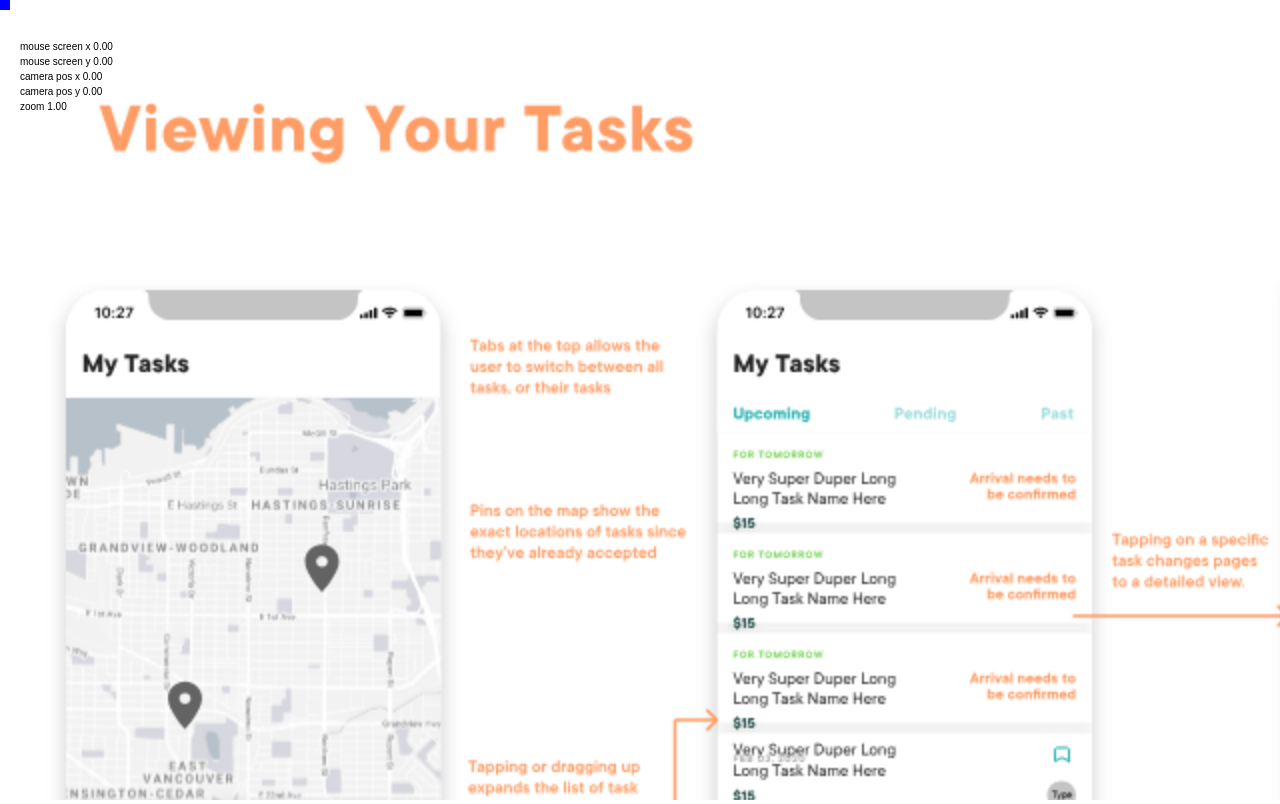
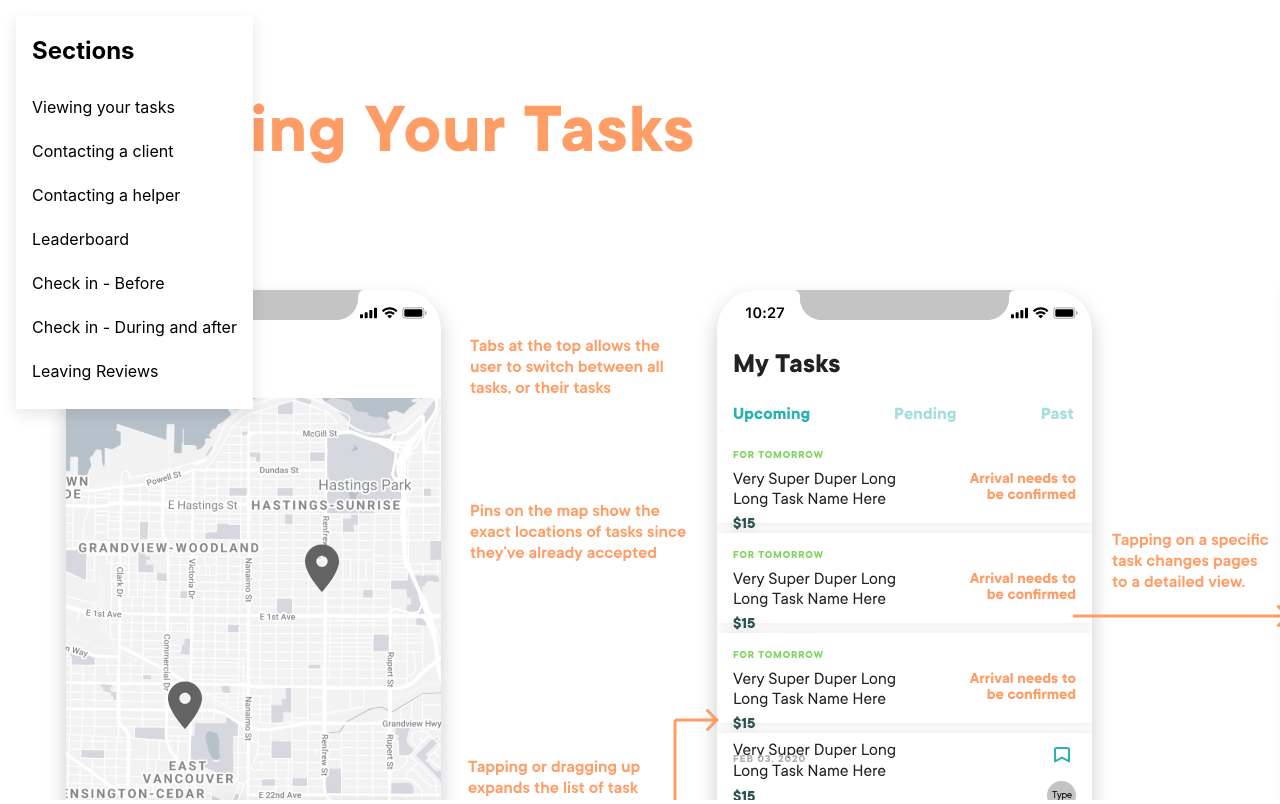
Before and after one commit to alvinleung/design-explorer, a React (Create React App) app: page / in a window 1280 px wide. Built offline with nearby package versions, Linux system fonts and the light colour scheme.

Commit message:
Implemented basic content navigation

```diff
--- a/src/components/designExplorer/DesignExplorer.css
+++ /dev/null
@@ -1,3 +0,0 @@
-.viewport-container {
-  cursor: hand;
-}
--- /dev/null
+++ b/src/components/designExplorer/DesignExplorer.scss
@@ -0,0 +1,11 @@
+.viewport-container {
+  cursor: hand;
+}
+
+.design-explorer-container {
+  position: relative;
+}
+
+h2 {
+  padding-left: 1rem;
+}
--- a/src/components/designExplorer/designExplorer.js
+++ b/src/components/designExplorer/designExplorer.js
@@ -1,7 +1,9 @@
-import React from "react";
+import React, { useCallback } from "react";
 import { useState, useEffect } from "react";
 import { PropTypes } from "prop-types";
 import Viewport from "./viewport";
+import SectionNavigation from "./sectionNavigation";
+import "./DesignExplorer.scss";
 
 // utility function for min-maxing
 function clamp(value, min, max) {
@@ -16,11 +18,33 @@ function DesignExplorer() {
     height: window.innerHeight,
   });
 
+  const [viewingSection, setCurrentViewingSection] = useState("");
+
   const imgList = [
     `${process.env.PUBLIC_URL}/img/8 Viewing your tasks.svg`,
     `${process.env.PUBLIC_URL}/img/9 Contacting a client.svg`,
     `${process.env.PUBLIC_URL}/img/10 Contacting a helper.svg`,
+    `${process.env.PUBLIC_URL}/img/11 Leaderboard.svg`,
+    `${process.env.PUBLIC_URL}/img/12 Check in - Before.svg`,
+    `${process.env.PUBLIC_URL}/img/13 Check in - During and after.svg`,
+    `${process.env.PUBLIC_URL}/img/14 Leaving Reviews.svg`,
   ];
+
+  const sectionNames = [
+    "Viewing your tasks",
+    "Contacting a client",
+    "Contacting a helper",
+    "Leaderboard",
+    "Check in - Before",
+    "Check in - During and after",
+    "Leaving Reviews",
+  ];
+  var sections = imgList.map((val, index) => {
+    return {
+      title: sectionNames[index],
+      src: val,
+    };
+  });
 
   function windowResizeHandler() {
     // refresh the window size
@@ -29,19 +53,34 @@ function DesignExplorer() {
       height: window.innerHeight,
     });
   }
+
+  function hashChangeHandler() {
+    setCurrentViewingSection(
+      decodeURIComponent(window.location.hash.split("#")[1])
+    );
+  }
   useEffect(() => {
     window.addEventListener("resize", windowResizeHandler);
+    window.addEventListener("hashchange", hashChangeHandler);
     return () => {
       window.removeEventListener("resize", windowResizeHandler);
+      window.removeEventListener("hashchange", hashChangeHandler);
     };
   }, []);
 
   return (
-    <Viewport
-      width={viewportSize.width}
-      height={viewportSize.height}
-      src={imgList}
-    />
+    <div className="design-explorer-container">
+      <SectionNavigation sections={sections} currentSection={viewingSection} />
+      <div className="viewport-container">
+        <Viewport
+          width={viewportSize.width}
+          height={viewportSize.height}
+          src={imgList}
+          sections={sections}
+          targetSection={viewingSection}
+        />
+      </div>
+    </div>
   );
 }
 
--- /dev/null
+++ b/src/components/designExplorer/sectionNavigation/SectionNavigation.js
@@ -0,0 +1,31 @@
+import React, { useState } from "react";
+import "./SectionNavigation.scss";
+import ToggleButton from "../toggleButton";
+
+function SectionNavigation(props) {
+  const [collapsed, setCollapsed] = useState(false);
+  return (
+    <div className="nav-container">
+      <h2>Sections</h2>
+      <ul className="nav-list">
+        {props.sections.map((item) => {
+          return (
+            <li>
+              <a
+                className={
+                  item.title === props.currentSection
+                    ? "nav-link nav-link--active"
+                    : "nav-link"
+                }
+                href={"#" + encodeURIComponent(item.title)}
+              >
+                {item.title}
+              </a>
+            </li>
+          );
+        })}
+      </ul>
+    </div>
+  );
+}
+export default SectionNavigation;
--- /dev/null
+++ b/src/components/designExplorer/sectionNavigation/SectionNavigation.scss
@@ -0,0 +1,31 @@
+.nav-container {
+  position: absolute;
+  left: 1rem;
+  top: 1rem;
+  padding: 0rem;
+
+  background-color: #fff;
+
+  box-shadow: 0 5px 15px rgba(0, 0, 0, 0.1);
+}
+.nav-list {
+  list-style: none;
+  padding-left: 0rem;
+  display: flex;
+  flex-direction: column;
+}
+
+.nav-link {
+  display: block;
+  padding: 0.75rem 1rem;
+  color: #000;
+  text-decoration: none;
+}
+
+.nav-link:hover {
+  background-color: #fffcf0;
+}
+
+.nav-link--active {
+  background-color: #ffca0f !important;
+}
--- /dev/null
+++ b/src/components/designExplorer/sectionNavigation/index.js
@@ -0,0 +1,2 @@
+import SectionNavigation from "./SectionNavigation.js";
+export default SectionNavigation;
--- /dev/null
+++ b/src/components/designExplorer/toggleButton/ToggleButton.js
@@ -0,0 +1,20 @@
+import React from "react";
+
+const TOGGLE_OFF = false;
+const TOGGLE_ON = true;
+
+function ToggleButton(props) {
+  const [toggleState, setToggleState] = React.useState(TOGGLE_ON);
+
+  function toggleClick() {
+    setToggleState(!toggleState);
+  }
+
+  return (
+    <div onClick={toggleClick}>
+      {toggleState ? props.onText : props.offText}
+    </div>
+  );
+}
+
+export default ToggleButton;
--- /dev/null
+++ b/src/components/designExplorer/toggleButton/index.js
@@ -0,0 +1,2 @@
+import ToggleButton from "./ToggleButton.js";
+export default ToggleButton;
--- a/src/components/designExplorer/viewport/Viewport.js
+++ b/src/components/designExplorer/viewport/Viewport.js
@@ -20,7 +20,7 @@ function Viewport(props) {
   // control zooming
   const ZOOM_SPEED_FACTOR = 0.02;
   const MAX_ZOOM = 1.5;
-  const MIN_ZOOM = 0.5;
+  const MIN_ZOOM = 0.2;
   const zoom = useRef(1);
 
   // control panning
@@ -32,6 +32,9 @@ function Viewport(props) {
   // the canvas element
   const [viewportPosition, setViewportPosition] = useState({ x: 0, y: 0 }); // the coordinate of the canvas element on page
   const canvasRef = useRef(null);
+
+  //sections
+  const viewportRendererRef = useRef(null);
 
   function mouseDownHandler(e) {
     // enter the moving state
@@ -93,8 +96,12 @@ function Viewport(props) {
 
     // Load the svg files
     let loadedImage = 0;
-    const imgList = props.src.map((imgUrl) => {
+    const imgList = props.sections.map((currentSection) => {
+      // section:
+      // - title:string
+      // - src:string
       const img = new Image();
+      const imgUrl = currentSection.src;
       img.src = imgUrl;
       img.addEventListener("load", () => {
         console.log("Viewport loaded image: " + imgUrl);
@@ -128,9 +135,21 @@ function Viewport(props) {
     };
     // begin the update cycle
     update();
+
+    viewportRendererRef.current = viewportRenderer;
   }, []); // no depency, make sure the code is only called once
 
-  // the only way that the canvas code can access these var :(
+  useEffect(() => {
+    //go to target section when the target section changes
+    // get target section image index
+    const targetSectionIndex = props.sections.findIndex(
+      (item) => item.title === props.targetSection
+    );
+    console.log("going to target section: " + props.targetSection);
+
+    // jump to that section
+    viewportRendererRef.current.pointCameraToImage(targetSectionIndex);
+  }, [props.targetSection]);
 
   return (
     <canvas
@@ -147,10 +166,16 @@ function Viewport(props) {
 
 // the component take in these props
 Viewport.propTypes = {
-  mousePosition: PropTypes.objectOf(PropTypes.number),
   width: PropTypes.number,
   height: PropTypes.number,
-  src: PropTypes.arrayOf(PropTypes.imgs),
+  targetSection: PropTypes.string,
+  sections: PropTypes.arrayOf(
+    PropTypes.shape({
+      title: PropTypes.string,
+      src: PropTypes.string,
+    })
+  ),
+  onZoom: PropTypes.func,
 };
 
 function clamp(value, min, max) {
--- a/src/components/designExplorer/viewport/ViewportRenderer.js
+++ b/src/components/designExplorer/viewport/ViewportRenderer.js
@@ -2,7 +2,7 @@
  * this componenet takes in the input controlling signal
  * from Viewport and render it on screen.
  */
-const DEBUG_MODE = true;
+const DEBUG_MODE = false;
 // global variables in this component
 let mousePosition = { x: 0, y: 0 };
 let zoom = 0;
@@ -26,6 +26,7 @@ let mouseDragBeginPosition = { x: 0, y: 0 };
 // IMAGE OPTIMISATION
 let imgList = [];
 let lowFidelityImges = [];
+const paddingBetweenImages = 0;
 
 // ref to the canvas
 let canvas,
@@ -49,6 +50,33 @@ function ViewportRenderer(_canvas) {
     update: function (mousePosition, zoom, dragging) {
       updateLogic(mousePosition, zoom, dragging);
       repaintCanvas(canvas, ctx, imgList, mousePosition, zoom);
+    },
+
+    pointCameraTo: function (cameraX, cameraY) {
+      currentCameraPos.x = cameraX;
+      currentCameraPos.y = cameraY;
+    },
+
+    pointCameraToImage: function (img) {
+      const imgIndex =
+        img instanceof HTMLImageElement ? imgList.indexOf(img) : img;
+
+      if (!imgList[imgIndex]) {
+        console.warn("Can't find img index " + img);
+        return;
+      }
+
+      // calculate the center position
+      const cameraX =
+        -canvas.width / currentZoom / 2 + imgList[imgIndex].width / 2;
+
+      // calculate where the camera should scroll to
+      let cumulativeImagePos = 0;
+      for (let i = 0; i < imgIndex; i++) {
+        cumulativeImagePos += imgList[i].height + paddingBetweenImages;
+      }
+      targetCameraPos.x = cameraX;
+      targetCameraPos.y = cumulativeImagePos;
     },
   };
 }
@@ -106,8 +134,6 @@ function updateLogic(mouseScreenPosition, targetZoom, dragging) {
         y: mousePosInWorld.y - currentCameraPos.y,
       };
       mouseBeginDragPosition = mousePosInWorld;
-
-      console.log(cameraMouseOffset);
     }
 
     const currentFrameMouseOffset = {
@@ -135,7 +161,7 @@ let prevZoom = 0;
 // RENDER
 function repaintCanvas(canvas, ctx, imgs, mouseScreenPosition, zoom) {
   // clear the canvas
-  ctx.clearRect(0, 0, window.innerHeight, window.innerWidth);
+  ctx.clearRect(0, 0, canvas.width, canvas.height);
 
   // prepare transformation for camera movement transformation
   ctx.save();
@@ -151,8 +177,13 @@ function repaintCanvas(canvas, ctx, imgs, mouseScreenPosition, zoom) {
   // zoom in a point using scale and translate
   //https://stackoverflow.com/questions/2916081/zoom-in-on-a-point-using-scale-and-translate
 
-  // render images
-  renderImages(ctx, imgs, true);
+  // render images in low quality mode when there is camera movement
+  // to make the animation look smoother
+  if (zooming || isCameraMoving()) {
+    renderImages(ctx, imgs, true);
+  } else {
+    renderImages(ctx, imgs, false);
+  }
 
   // screen to world pos projection is working
 
@@ -165,8 +196,8 @@ function repaintCanvas(canvas, ctx, imgs, mouseScreenPosition, zoom) {
     ctx.fill();
 
     // reset transformation
-    ctx.restore();
   }
+  ctx.restore();
 
   // display the debug information and round to 2 deicmals
   if (DEBUG_MODE) {
@@ -198,7 +229,6 @@ function renderPos(ctx, label, value, x, y) {
 }
 
 function renderImages(ctx, imgs, lowQuality) {
-  const paddingBetweenImages = 0;
   let currentDrawY = 0;
   for (let i = 0; i < imgs.length; i++) {
     // render all the images
@@ -211,11 +241,41 @@ function renderImages(ctx, imgs, lowQuality) {
         imgs[i].height
       );
     } else {
-      ctx.drawImage(imgs[i], 0, currentDrawY);
+      // only render high quality image if the img is in bound
+      if (
+        isRectInBound(
+          0,
+          currentDrawY + paddingBetweenImages * i,
+          imgs[i].width,
+          imgs[i].height
+        )
+      ) {
+        ctx.drawImage(imgs[i], 0, currentDrawY);
+      }
     }
 
     currentDrawY += imgs[i].height + paddingBetweenImages;
   }
+}
+
+function isCameraMoving() {
+  return (
+    currentCameraVel.x.toFixed(2) != 0 || currentCameraVel.y.toFixed(2) != 0
+  );
+}
+
+function isRectInBound(x, y, w, h) {
+  let viewportWidthInWorld = canvas.width / currentZoom;
+  let viewportHeightInWorld = canvas.height / currentZoom;
+  return (
+    x < currentCameraPos.x + viewportWidthInWorld &&
+    x + w > currentCameraPos.x &&
+    y < currentCameraPos.y + viewportHeightInWorld &&
+    y + h > currentCameraPos.y
+  );
+}
+function checkCollisionRect(x, y, w, h, x2, y2, w2, h2) {
+  return x < x2 + w2 && x + w > x2 && y < y2 + h2 && y + h > y2;
 }
 
 // mapping of screen position to world position
```
